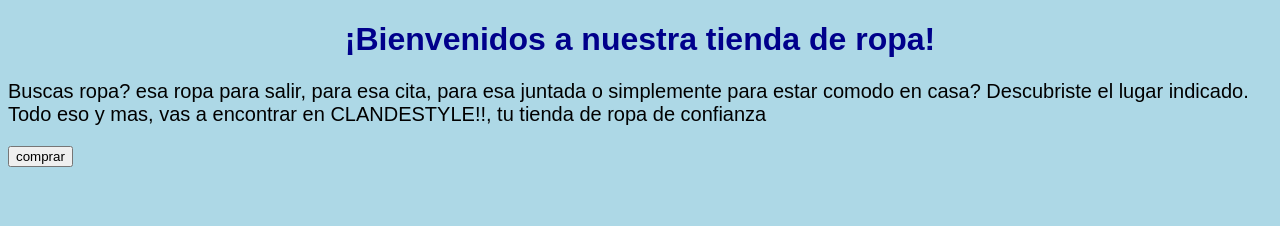
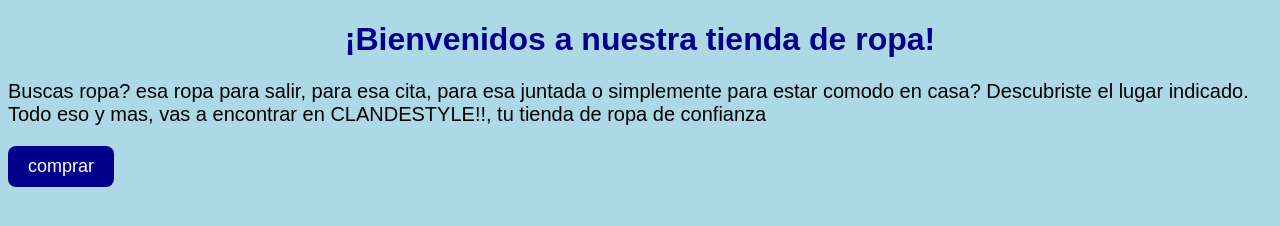
Before and after one commit to ponce-tomas/proyecto-tiendaropa, a plain HTML site: page index.html in a window 1280 px wide. Drawn offline with Linux system fonts and the light colour scheme.

Commit message:
Update style.css

```diff
--- a/style.css
+++ b/style.css
@@ -9,3 +9,11 @@
 p {
 font-size: 20px;
 }
+button {
+background-color: darkblue;
+color: white;
+padding: 10px 20px;
+border: none;
+border-radius: 8px;
+font-size: 18px;
+}
```
